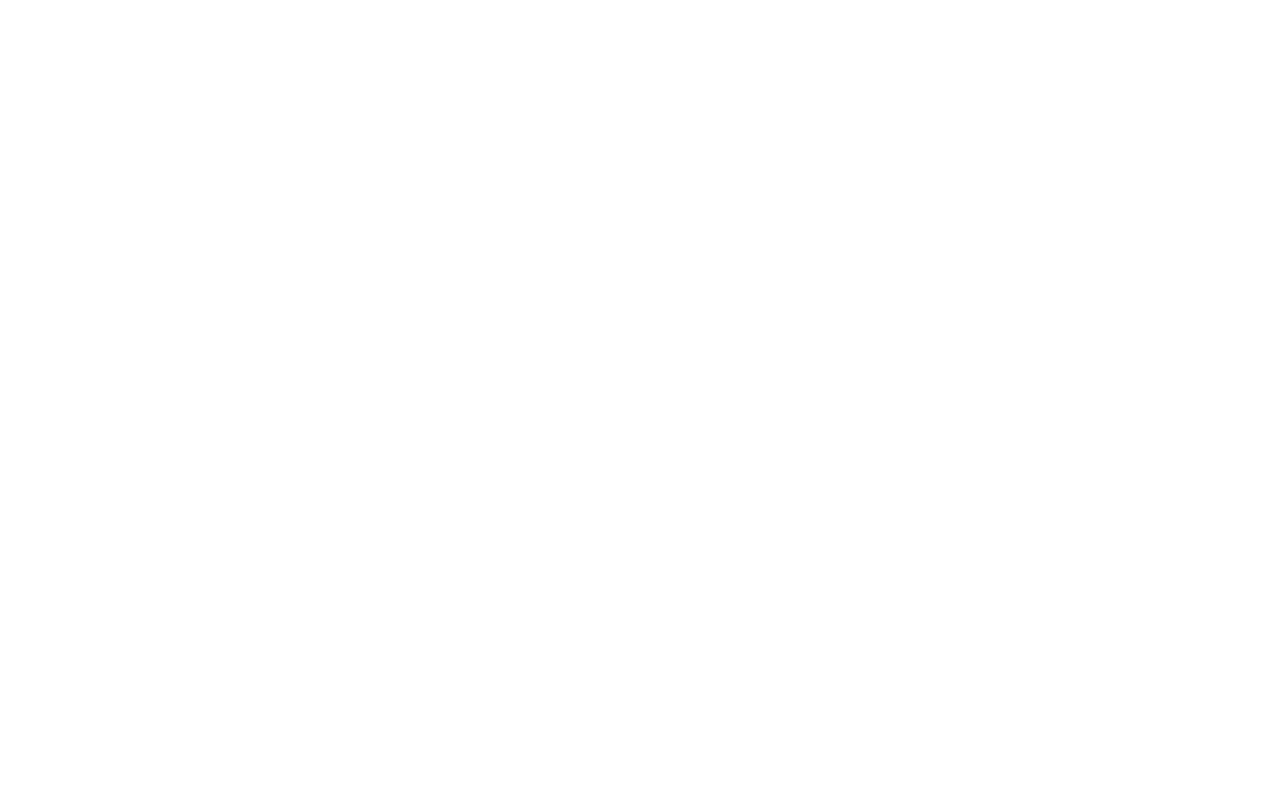
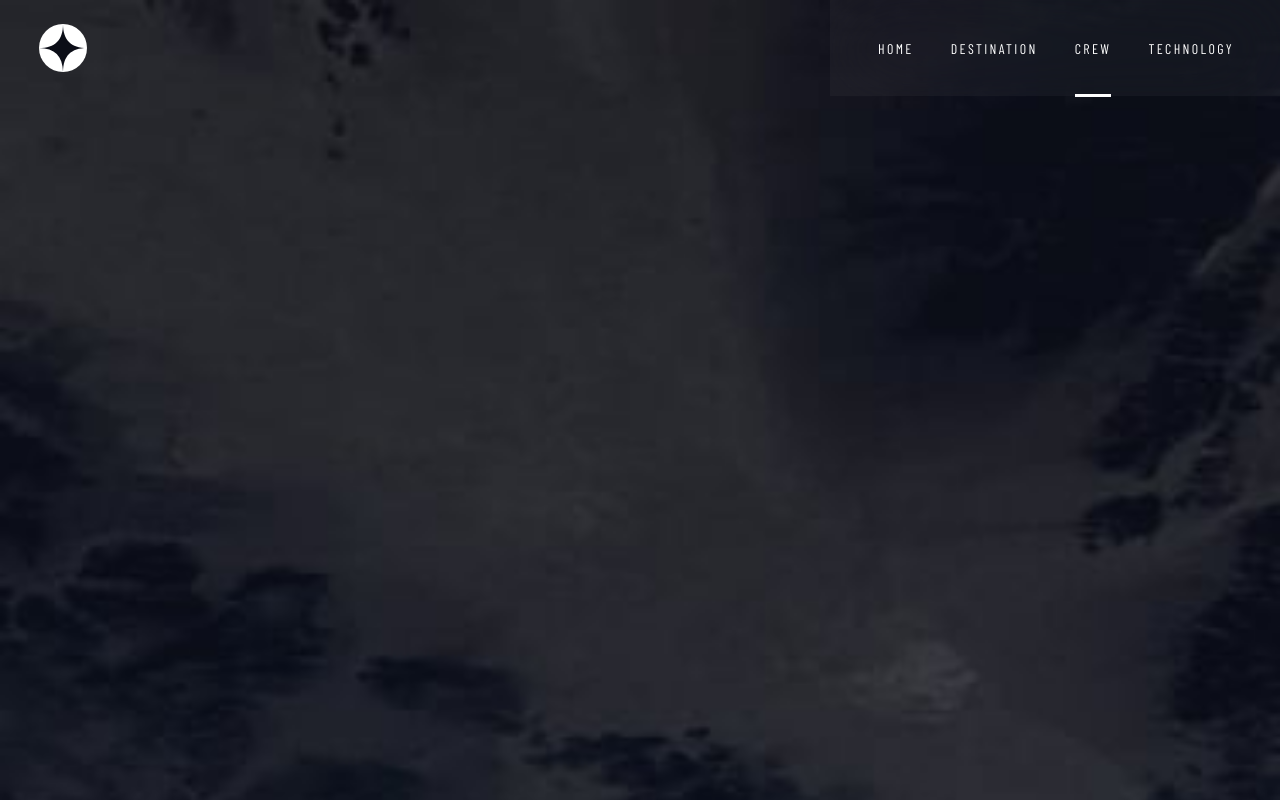
Before and after one commit to achiewe/space-tourism-website, a React (Vite) app: page /Crew in a window 1280 px wide. Before the commit this address had no page. Built offline with nearby package versions, Linux system fonts and the light colour scheme; a web font is replaced by a local one.

Commit message:
add some logic in burgermenu component when change page location

```diff
--- a/src/App.tsx
+++ b/src/App.tsx
@@ -2,7 +2,8 @@
 import GlobalStyles from "./GlobalStyles";
 import { BrowserRouter as Router, Routes, Route } from "react-router-dom";
 import Home from "./components/Home /HomePage";
-import Destination from "./components/Destination/Destination";
+import Destination from "./components/Destination";
+import Crew from "./components/Crew";
 
 function App(): JSX.Element {
   return (
@@ -12,6 +13,7 @@
         <Routes>
           <Route path="/" element={<Home />} />
           <Route path="Destination/:planets" element={<Destination />} />
+          <Route path="/Crew" element={<Crew />} />
         </Routes>
       </MainContainer>
     </Router>
--- /dev/null
+++ b/src/components/Crew.tsx
@@ -0,0 +1,26 @@
+import styled from "styled-components";
+import Header from "./Header/Header";
+import BgMobile from "../../public/photoes/crew/background-crew-mobile.jpg";
+
+const Crew = (): JSX.Element => {
+  return (
+    <CrewMain>
+      <Header />
+    </CrewMain>
+  );
+};
+
+const CrewMain = styled.div`
+  width: 100%;
+  display: flex;
+  flex-direction: column;
+  width: 100%;
+  min-height: 100vh;
+  display: flex;
+  flex-direction: column;
+  background-image: url(${BgMobile});
+  background-repeat: no-repeat;
+  background-size: cover;
+  justify-content: flex-start;
+`;
+export default Crew;
--- a/src/components/Destination/Destination.tsx
+++ b/src/components/Destination.tsx
@@ -1,9 +1,9 @@
 import styled from "styled-components";
-import Header from "../Header/Header";
-import DestinationMobile from "../../../public/photoes/destination/background-destination-mobile.jpg";
-import DestinationTablet from "../../../public/photoes/destination/background-destination-tablet.jpg";
+import Header from "./Header/Header";
+import DestinationMobile from "../../public/photoes/destination/background-destination-mobile.jpg";
+import DestinationTablet from "../../public/photoes/destination/background-destination-tablet.jpg";
 import { useParams, Link } from "react-router-dom";
-import data from "../../../data.json";
+import data from "../../data.json";
 
 const Destination = (): JSX.Element => {
   const param = useParams();
@@ -226,6 +226,7 @@
         }
 
         .europa {
+          width: 50px;
           display: ${(props) => (props.line === "europa" ? "flex" : "none")};
         }
 
--- a/src/components/Header/BurgerMenu.tsx
+++ b/src/components/Header/BurgerMenu.tsx
@@ -1,12 +1,19 @@
 import styled from "styled-components";
 import BurgerSvg from "../../../public/photoes/shared/icon-hamburger.svg";
 import CloseSvg from "../../../public/photoes/shared/icon-close.svg";
-import { useState } from "react";
-import { Link } from "react-router-dom";
+import { useEffect, useState } from "react";
+import { Link, useLocation } from "react-router-dom";
 
 const BurgerMenu = (): JSX.Element => {
   const [isClicked, setIsClicked] = useState<boolean>(false);
+  const [selectPage, setSelectPage] = useState<string>("home");
+  const location = useLocation();
 
+  useEffect(() => {
+    const address = location.pathname;
+    const PagePresent = address.split("/")[1];
+    setSelectPage(PagePresent);
+  }, [location]);
   const onSvgClick = () => {
     setIsClicked(!isClicked);
   };
@@ -19,7 +26,7 @@
         src={BurgerSvg}
         alt="svg burger"
       />
-      <MenuDiv isclicked={isClicked.toString()}>
+      <MenuDiv isclicked={isClicked.toString()} selectPage={selectPage}>
         <img
           onClick={onSvgClick}
           className="close-svg"
@@ -37,7 +44,7 @@
             <h1>DESTINATION </h1>
             <div className="page destination"> </div>
           </Link>
-          <Link to="../../App">
+          <Link to="/Crew">
             <h2> 02</h2>
             <h1>CREW </h1>
             <div className="page crew"> </div>
@@ -65,7 +72,7 @@
   }
 `;
 
-const MenuDiv = styled.div<{ isclicked: string }>`
+const MenuDiv = styled.div<{ isclicked: string; selectPage: string }>`
   width: 254px;
   height: 100vh;
   position: ${(props) => (props.isclicked == "true" ? "absolute" : "fixed")};
@@ -137,9 +144,25 @@
         }
       }
 
-      /* .home {
-        display: ;
-      } */
+      .home {
+        display: ${(props) => (props.selectPage === "" ? "flex" : "none")};
+      }
+
+      .destination {
+        width: 80px;
+        display: ${(props) =>
+          props.selectPage === "Destination" ? "flex" : "none"};
+      }
+
+      .crew {
+        display: ${(props) => (props.selectPage === "Crew" ? "flex" : "none")};
+      }
+
+      .technology {
+        width: 80px;
+        display: ${(props) =>
+          props.selectPage === "technoloogy" ? "flex" : "none"};
+      }
 
       h2 {
         font-family: "Barlow Condensed";
```
